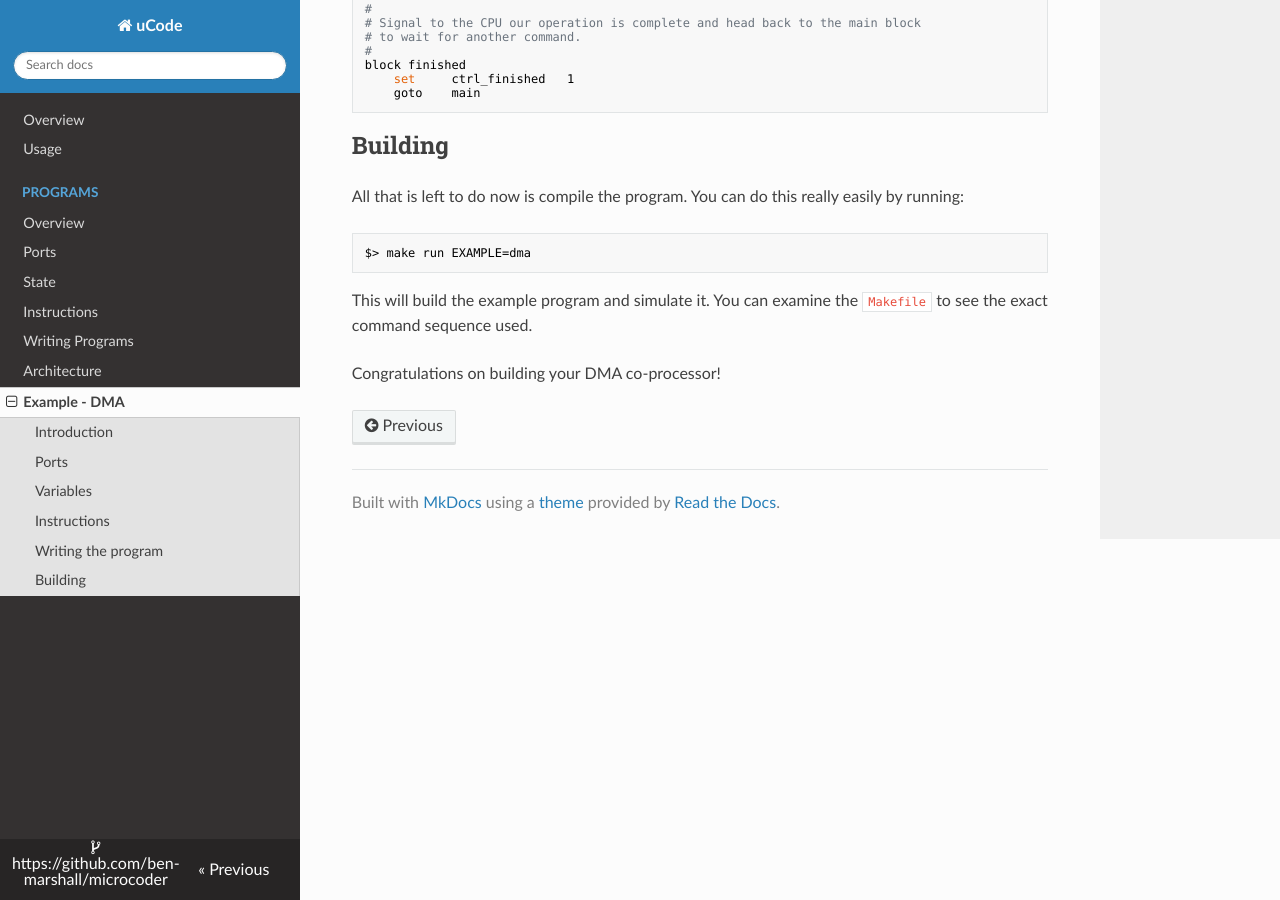
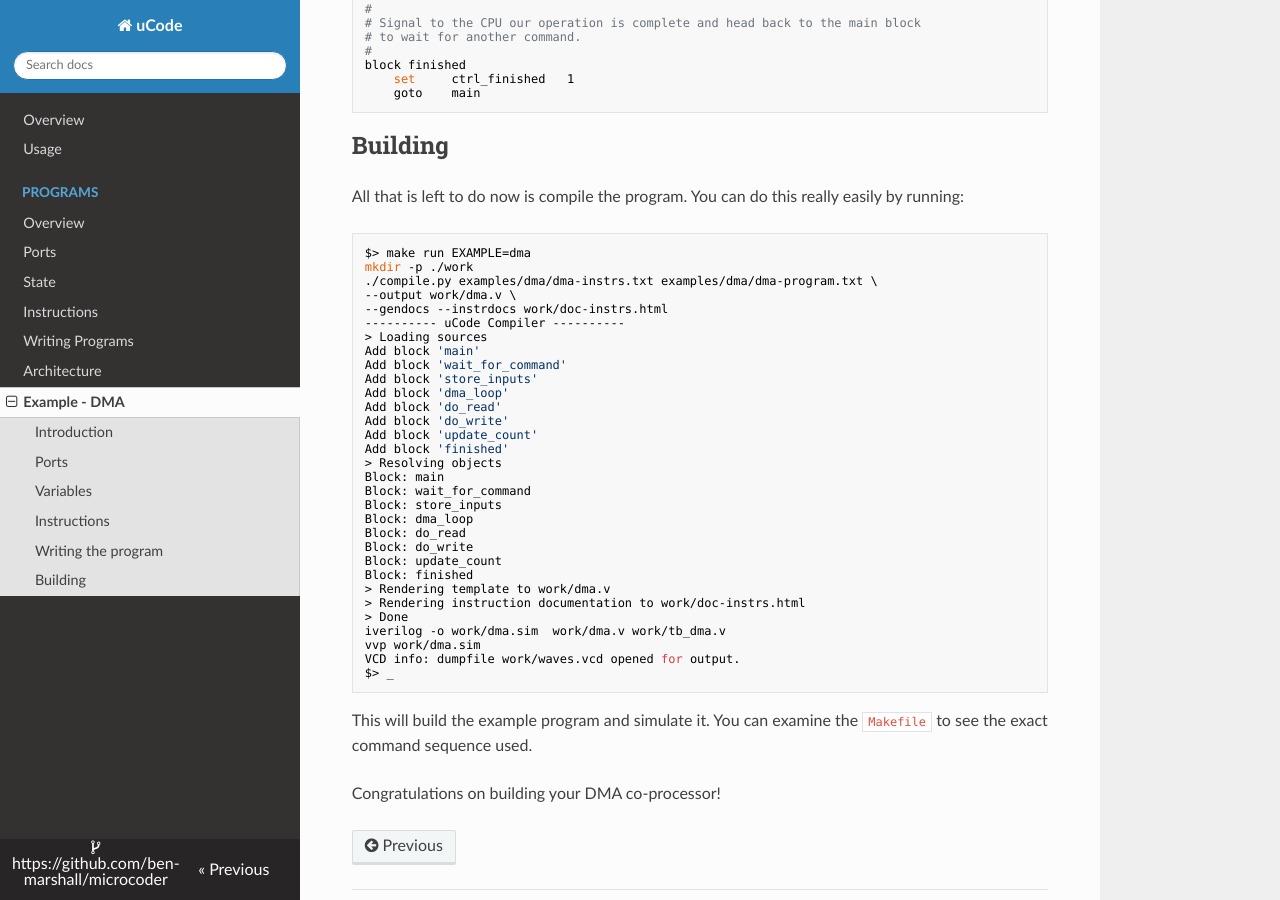
Before and after one commit to ben-marshall/microcoder, an MkDocs documentation site: the page built from docs/example-dma.md, in a window 1280 px wide and 900 px high, scrolled down 4241 px. Built offline with MkDocs 1.6.1, drawn with Linux system fonts in a browser that asks for light colours; nearby versions of some CDN libraries; old or Windows-style settings are respelled for this version of MkDocs.

Commit message:
Add example code output for the DMA tutorial  On branch master  Your branch is up-to-date with 'origin/master'.
 Changes to be committed:
	modified:   docs/example-dma.md

````diff
--- a/docs/example-dma.md
+++ b/docs/example-dma.md
@@ -272,6 +272,36 @@ easily by running:
 
 ```sh
 $> make run EXAMPLE=dma
+mkdir -p ./work
+./compile.py examples/dma/dma-instrs.txt examples/dma/dma-program.txt \
+--output work/dma.v \
+--gendocs --instrdocs work/doc-instrs.html
+---------- uCode Compiler ----------
+> Loading sources
+Add block 'main'
+Add block 'wait_for_command'
+Add block 'store_inputs'
+Add block 'dma_loop'
+Add block 'do_read'
+Add block 'do_write'
+Add block 'update_count'
+Add block 'finished'
+> Resolving objects
+Block: main
+Block: wait_for_command
+Block: store_inputs
+Block: dma_loop
+Block: do_read
+Block: do_write
+Block: update_count
+Block: finished
+> Rendering template to work/dma.v
+> Rendering instruction documentation to work/doc-instrs.html
+> Done
+iverilog -o work/dma.sim  work/dma.v work/tb_dma.v
+vvp work/dma.sim
+VCD info: dumpfile work/waves.vcd opened for output.
+$> _
 ```
 
 This will build the example program and simulate it. You can examine the
````
